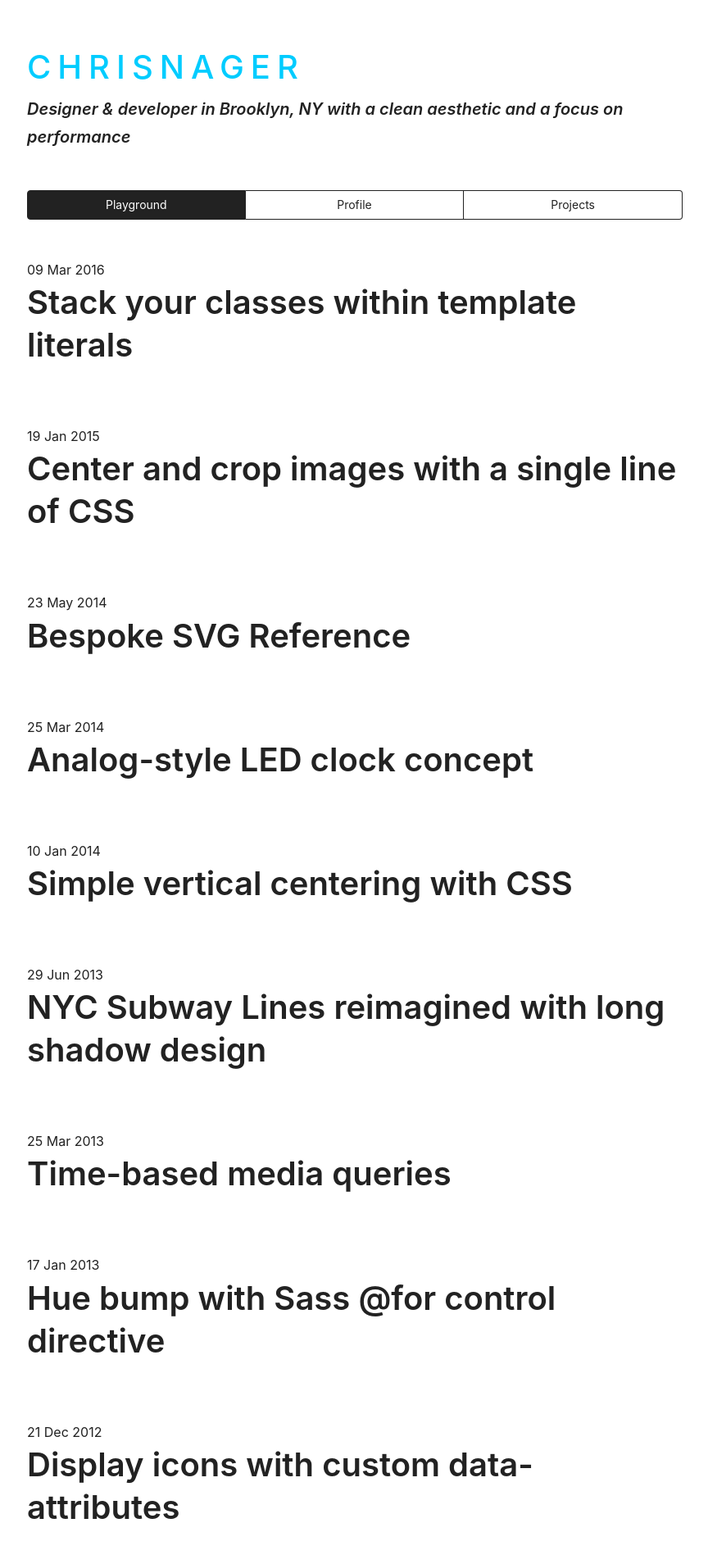
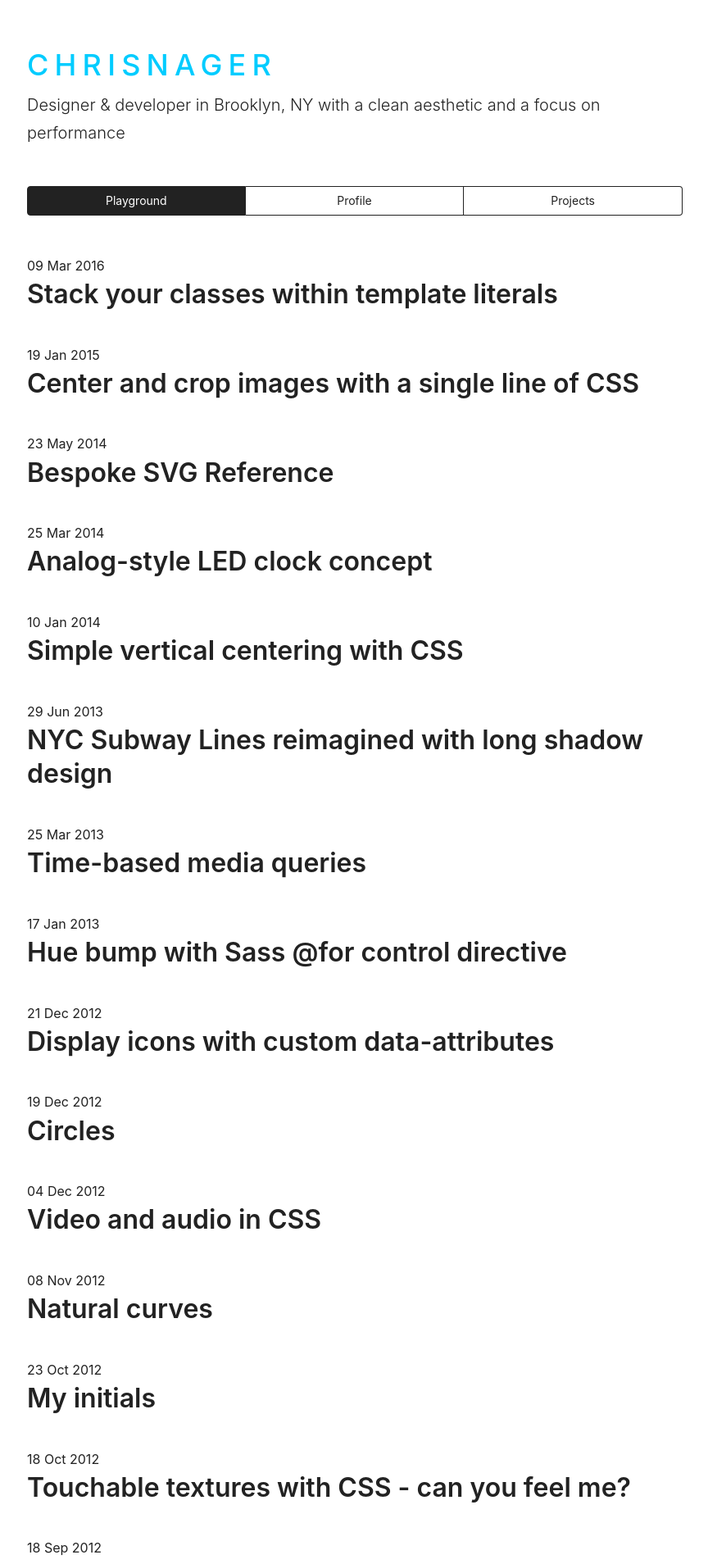
Before and after one commit to chrisnager/chrisnager.github.io, a Jekyll site: the page built from index.html, in a window 1280 px wide. Shown: the top 1908 px of the page at 82% size, without its empty margins (207-1071 px from the left). Built offline with Jekyll 4.4.1, drawn with Linux system fonts in a browser that asks for light colours; nearby versions of some CDN libraries; library files that are not in the unit come from our copies.

Commit message:
Adjust font weights and white spacing

```diff
--- a/css/chrisnager.css
+++ b/css/chrisnager.css
@@ -56,7 +56,7 @@ h1, h2, h3 {
 }
 
 h1 {
-    font-size: 2.5rem;
+    font-size: 2rem;
     line-height: 1.3;
 }
 
@@ -119,7 +119,7 @@ iframe {
     margin-top: 0;
     margin-bottom: 0.5rem;
     font-weight: 500;
-    font-size: 2.5rem;
+    font-size: 2.25rem;
     font-family: Futura, -apple-system, BlinkMacSystemFont, sans-serif;
     line-height: 1.3;
     letter-spacing: 0.2em;
@@ -143,7 +143,7 @@ iframe {
 .tagline {
     margin-top: 0;
     margin-bottom: 3rem;
-    font-style: italic;
+    font-weight: 300;
     font-size: 1.25rem;
 }
 
@@ -171,7 +171,7 @@ iframe {
 
 .post,
 .project {
-    padding-bottom: 3rem;
+    padding-bottom: 1rem;
 }
 
 .post__link,
@@ -198,10 +198,6 @@ iframe {
 .project__content {
     margin-top: 0;
     margin-bottom: 0;
-}
-
-.post__content h1 {
-    font-size: 2em;
 }
 
 
```
